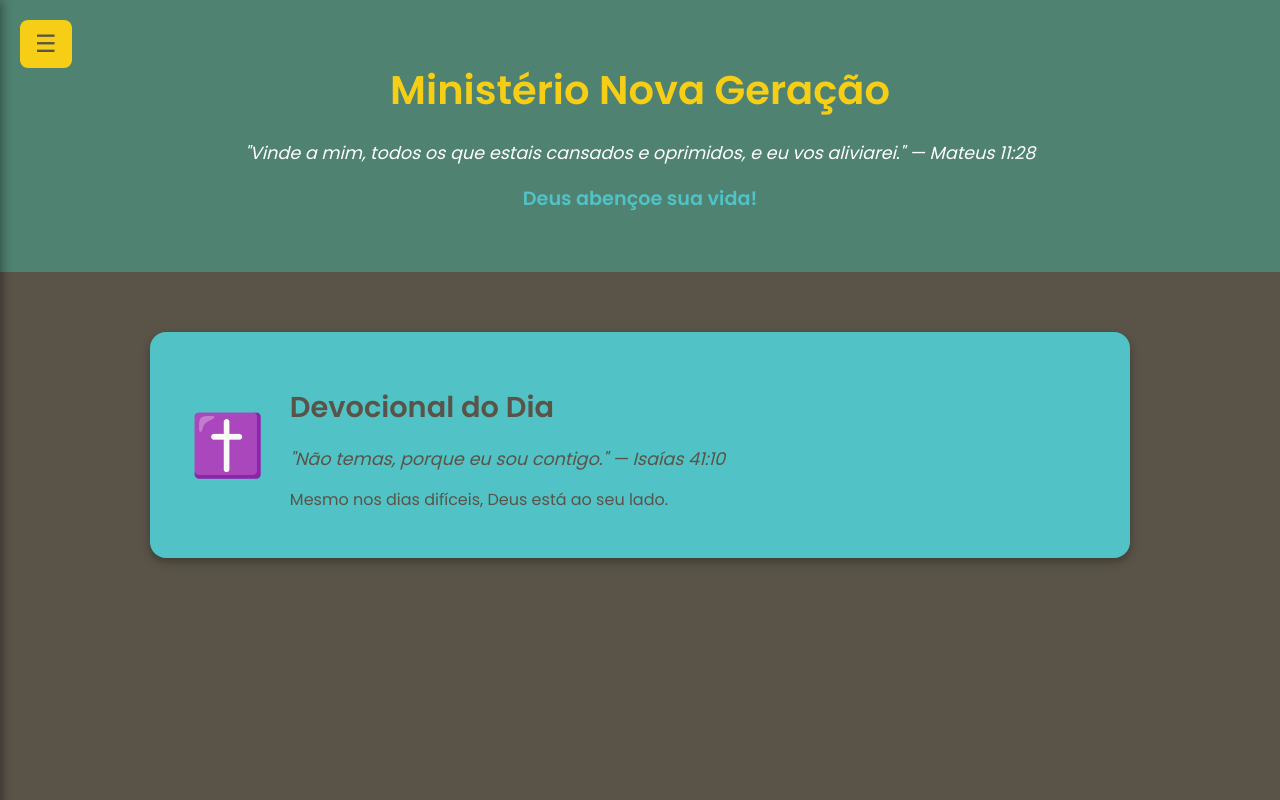
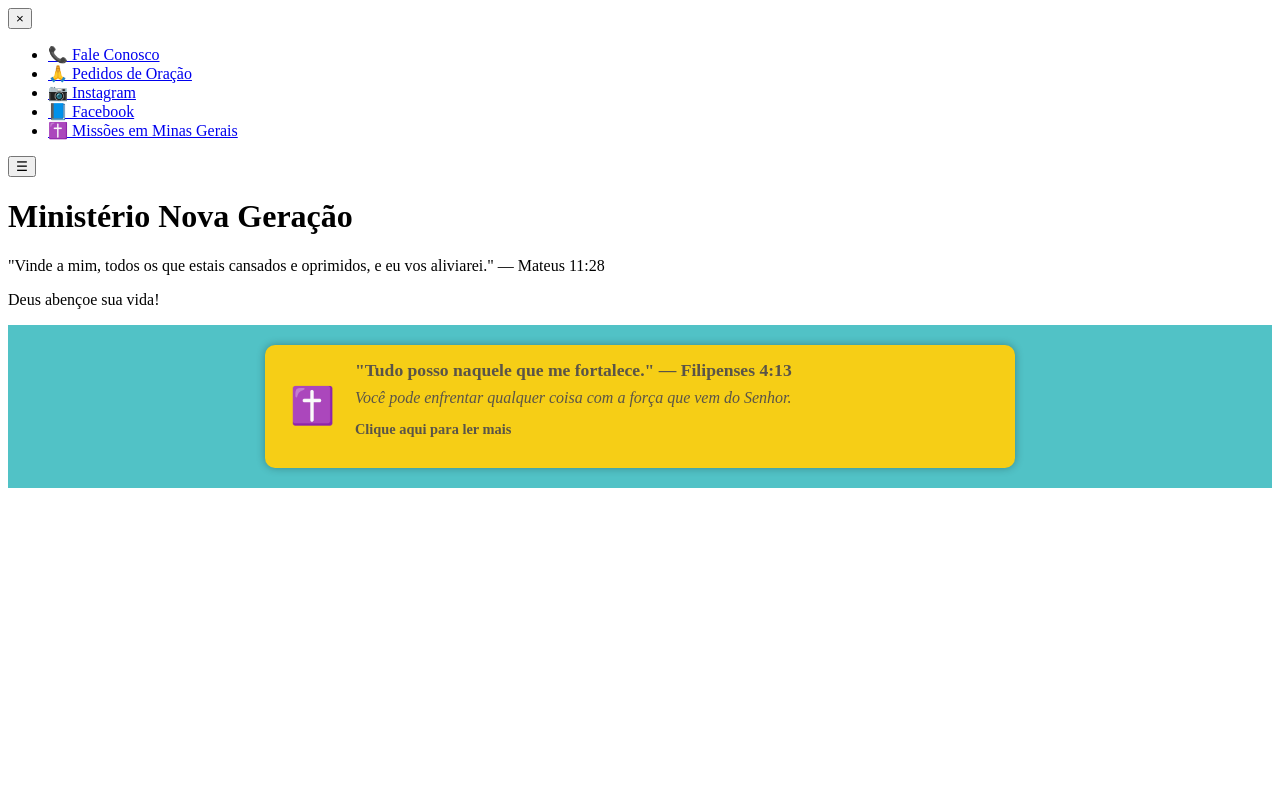
Before and after one commit to MatheusArrudaah/igreja_site, a plain HTML site: page index.html in a window 1280 px wide. Drawn offline with Linux system fonts and the light colour scheme.

Commit message:
Add files via upload

```diff
--- a/index.html
+++ b/index.html
@@ -4,40 +4,18 @@
     <meta charset="UTF-8" />
     <title>Ministério Nova Geração</title>
     <link rel="stylesheet" href="style.css" />
-    <link
-      href="https://fonts.googleapis.com/css2?family=Poppins:wght@400;600&display=swap"
-      rel="stylesheet"
-    />
+    <link href="https://fonts.googleapis.com/css2?family=Poppins:wght@400;600&display=swap" rel="stylesheet" />
 </head>
 <body>
+
     <!-- MENU LATERAL -->
     <div id="sidebar" class="sidebar hidden">
         <button id="close-menu">×</button>
         <ul>
-            <li>
-              <a href="https://wa.me/5541998372458" target="_blank"
-                >📞 Fale Conosco</a
-              >
-            </li>
-            <li>
-              <a href="https://forms.gle/vp6sKbCb38VL24Yp8" target="_blank"
-                >🙏 Pedidos de Oração</a
-              >
-            </li>
-            <li>
-              <a
-                href="https://www.instagram.com/_ministerio_nova_geracao_?igsh=OXd3bXFpc2pkdG1p"
-                target="_blank"
-                >📷 Instagram</a
-              >
-            </li>
-            <li>
-              <a
-                href="https://www.facebook.com/share/1Bq1hBTDbi/"
-                target="_blank"
-                >📘 Facebook</a
-              >
-            </li>
+            <li><a href="https://wa.me/5541998372458" target="_blank">📞 Fale Conosco</a></li>
+            <li><a href="#">🙏 Pedidos de Oração</a></li>
+            <li><a href="https://www.instagram.com/_ministerio_nova_geracao_?igsh=OXd3bXFpc2pkdG1p" target="_blank">📷 Instagram</a></li>
+            <li><a href="https://www.facebook.com/share/1Bq1hBTDbi/" target="_blank">📘 Facebook</a></li>
             <li><a href="#">✝️ Missões em Minas Gerais</a></li>
         </ul>
     </div>
@@ -48,25 +26,38 @@
     <!-- TOPO -->
     <header class="topo">
         <h1>Ministério Nova Geração</h1>
-        <p class="versiculo">
-          "Vinde a mim, todos os que estais cansados e oprimidos, e eu vos
-          aliviarei." — Mateus 11:28
-        </p>
-        <p class="boas-vindas"><strong>Deus abençoe sua vida!</strong></p>
+        <p class="versiculo">"Vinde a mim, todos os que estais cansados e oprimidos, e eu vos aliviarei." — Mateus 11:28</p>
+        <p class="boas-vindas">Deus abençoe sua vida!</p>
     </header>
 
-    <!-- DEVOCIONAL DO DIA -->
-    <section class="devocional-box">
-        <div class="devocional-content">
-            <div class="devocional-icon">✝️</div>
-            <div class="devocional-texto">
-                <h2>Devocional do Dia</h2>
-                <p id="versiculo-dia" class="versiculo-dia"></p>
-                <p id="reflexao-dia" class="reflexao"></p>
+    <!-- DEVOCIONAL -->
+    <section id="devocional" class="devocional">
+        <div class="devocional-box" id="devocional-box">
+            <span class="cruz">✝️</span>
+            <div>
+                <p class="versiculo-curto" id="versiculo-curto">"Tudo posso naquele que me fortalece." — Filipenses 4:13</p>
+                <p class="reflexao-curta" id="reflexao-curta">Você pode enfrentar qualquer coisa com a força que vem do Senhor.</p>
+                <p class="clique-info">Clique aqui para ler mais</p>
             </div>
         </div>
     </section>
 
+    <!-- POPUP DEVOCIONAL -->
+    <div id="popup-devocional" class="popup hidden">
+        <div class="popup-content">
+            <button id="close-popup" class="close-popup">×</button>
+            <h2>Devocional do Dia</h2>
+            <p class="versiculo-popup" id="versiculo-popup">"Tudo posso naquele que me fortalece." — Filipenses 4:13</p>
+            <p class="reflexao-popup" id="reflexao-popup">
+                Você pode enfrentar qualquer coisa com a força que vem do Senhor. Confie e descanse no cuidado divino todos os dias.
+            </p>
+            <p class="oracao-popup" id="oracao-popup">
+                Senhor, fortalece-me para que eu possa enfrentar os desafios com fé e coragem. Que eu seja instrumento do teu amor e paz.
+            </p>
+            <a id="link-capitulo" href="https://www.bibliaonline.com.br/nvi/filipenses/4" target="_blank" class="botao-capitulo">Ler capítulo completo</a>
+        </div>
+    </div>
+
     <script src="script.js"></script>
 </body>
 </html>
--- a/script.js
+++ b/script.js
@@ -1,4 +1,4 @@
-// Menu
+// Menu lateral continua o mesmo
 const openMenu = document.getElementById('open-menu');
 const closeMenu = document.getElementById('close-menu');
 const sidebar = document.getElementById('sidebar');
@@ -17,39 +17,23 @@ document.addEventListener('click', (e) => {
     }
 });
 
-// Devocionais diários
-const devocionais = [
-    {
-        versiculo: '"O Senhor é o meu pastor, nada me faltará." — Salmo 23:1',
-        reflexao: 'Deus cuida de cada detalhe da sua vida. Confie na provisão dEle.'
-    },
-    {
-        versiculo: '"Lâmpada para os meus pés é a tua palavra." — Salmo 119:105',
-        reflexao: 'A Palavra de Deus guia nosso caminho. Leia, medite, viva.'
-    },
-    {
-        versiculo: '"Entrega o teu caminho ao Senhor; confia nele, e ele o fará." — Salmo 37:5',
-        reflexao: 'Não tente controlar tudo. Entregue e descanse em Deus.'
-    },
-    {
-        versiculo: '"Tudo posso naquele que me fortalece." — Filipenses 4:13',
-        reflexao: 'Você pode enfrentar qualquer coisa com a força que vem do Senhor.'
-    },
-    {
-        versiculo: '"Não temas, porque eu sou contigo." — Isaías 41:10',
-        reflexao: 'Mesmo nos dias difíceis, Deus está ao seu lado.'
-    },
-    {
-        versiculo: '"Bem-aventurados os que choram, porque serão consolados." — Mateus 5:4',
-        reflexao: 'A dor pode durar uma noite, mas a alegria vem pela manhã.'
-    },
-    {
-        versiculo: '"Buscai primeiro o Reino de Deus." — Mateus 6:33',
-        reflexao: 'Priorize o espiritual. O resto será acrescentado.'
+// Devocional pop-up
+
+const devocionalBox = document.getElementById('devocional-box');
+const popup = document.getElementById('popup-devocional');
+const closePopup = document.getElementById('close-popup');
+
+devocionalBox.addEventListener('click', () => {
+    popup.classList.remove('hidden');
+});
+
+closePopup.addEventListener('click', () => {
+    popup.classList.add('hidden');
+});
+
+// Fecha popup se clicar fora do conteúdo
+popup.addEventListener('click', (e) => {
+    if (e.target === popup) {
+        popup.classList.add('hidden');
     }
-];
-
-// Mostra o devocional do dia da semana
-const dia = new Date().getDay(); // 0 = domingo
-document.getElementById('versiculo-dia').textContent = devocionais[dia].versiculo;
-document.getElementById('reflexao-dia').textContent = devocionais[dia].reflexao;
+});
--- a/style.css
+++ b/style.css
@@ -1,145 +1,126 @@
-body {
-    font-family: 'Poppins', sans-serif;
-    background-color: rgb(90, 84, 72); /* Marrom escuro */
-    color: white;
-    margin: 0;
-    padding: 0;
-    overflow-x: hidden;
+/* Devocional */
+
+.devocional {
+    background-color: rgb(81, 194, 198); /* Cor 3 */
+    padding: 20px;
+    display: flex;
+    justify-content: center;
 }
 
-/* TOPO */
-.topo {
-    background-color: rgb(79, 130, 113); /* Verde escuro */
-    padding: 60px 20px 40px;
-    text-align: center;
+.devocional-box {
+    background-color: rgb(246, 206, 22); /* Cor 1 */
+    color: rgb(90, 84, 72); /* Cor 4 */
+    padding: 15px 25px;
+    border-radius: 10px;
+    cursor: pointer;
+    display: flex;
+    align-items: center;
+    max-width: 700px;
+    width: 100%;
+    box-shadow: 0 0 8px rgba(0,0,0,0.3);
+    user-select: none;
+    transition: background-color 0.3s ease;
 }
 
-.topo h1 {
-    margin: 0;
-    font-size: 2.5em;
-    font-weight: 600;
-    color: rgb(246, 206, 22); /* Amarelo dourado */
+.devocional-box:hover {
+    background-color: rgb(230, 190, 20);
 }
 
-.versiculo {
-    margin-top: 20px;
-    font-size: 1.1em;
-    font-style: italic;
-    color: white;
+.cruz {
+    font-size: 36px;
+    margin-right: 20px;
 }
 
-.boas-vindas {
-    margin-top: 10px;
-    font-size: 1.2em;
-    font-weight: 500;
-    color: rgb(81, 194, 198); /* Azul piscina */
+.versiculo-curto {
+    font-weight: 600;
+    font-size: 1.1em;
+    margin: 0 0 8px 0;
 }
 
-/* BOTÃO MENU */
-#open-menu {
-    position: absolute;
-    top: 20px;
-    left: 20px;
-    background-color: rgb(246, 206, 22); /* Amarelo */
-    color: rgb(90, 84, 72); /* Marrom escuro */
-    border: none;
-    font-size: 24px;
-    padding: 10px 15px;
-    border-radius: 8px;
-    cursor: pointer;
-    z-index: 999;
+.reflexao-curta {
+    margin: 0 0 5px 0;
+    font-style: italic;
 }
 
-/* MENU LATERAL */
-.sidebar {
+.clique-info {
+    font-size: 0.9em;
+    color: rgb(90, 84, 72);
+    font-weight: 600;
+}
+
+/* Popup Devocional */
+
+.popup {
     position: fixed;
     top: 0;
     left: 0;
-    width: 250px;
+    width: 100%;
     height: 100%;
-    background-color: rgb(90, 84, 72); /* Marrom escuro */
-    padding: 20px;
-    box-shadow: 2px 0 10px rgba(0, 0, 0, 0.4);
-    z-index: 1000;
-    transform: translateX(-100%);
-    transition: transform 0.3s ease;
+    background: rgba(0,0,0,0.6);
+    display: flex;
+    justify-content: center;
+    align-items: center;
+    z-index: 2000;
 }
 
-.sidebar.show {
-    transform: translateX(0);
+.popup.hidden {
+    display: none;
 }
 
-.sidebar ul {
-    list-style: none;
-    padding: 0;
-    margin-top: 40px;
+.popup-content {
+    background-color: rgb(90, 84, 72); /* Cor 4 */
+    color: white;
+    padding: 25px 30px;
+    border-radius: 15px;
+    max-width: 600px;
+    width: 90%;
+    box-shadow: 0 0 10px rgba(0,0,0,0.7);
+    position: relative;
 }
 
-.sidebar li {
-    margin: 15px 0;
-}
-
-.sidebar a {
-    text-decoration: none;
-    color: rgb(81, 194, 198); /* Azul piscina */
-    font-size: 1.1em;
-    font-weight: bold;
-}
-
-#close-menu {
+.close-popup {
+    position: absolute;
+    top: 15px;
+    right: 15px;
+    font-size: 28px;
     background: none;
     border: none;
     color: white;
-    font-size: 28px;
-    position: absolute;
-    top: 10px;
-    right: 15px;
     cursor: pointer;
 }
 
-/* DEVOCIONAL */
-.devocional-box {
-    background-color: rgb(90, 84, 72); /* Fundo marrom escuro */
-    padding: 60px 20px;
-    display: flex;
-    justify-content: center;
-    align-items: center;
+.popup-content h2 {
+    margin-top: 0;
+    margin-bottom: 20px;
 }
 
-.devocional-content {
-    background-color: rgb(81, 194, 198); /* Azul piscina */
-    border-radius: 16px;
-    padding: 30px 40px;
-    display: flex;
-    align-items: center;
-    max-width: 900px;
-    width: 100%;
-    box-shadow: 0 4px 10px rgba(0, 0, 0, 0.3);
-    flex-wrap: wrap;
-}
-
-.devocional-icon {
-    font-size: 60px;
-    color: rgb(246, 206, 22); /* Amarelo da logo */
-    margin-right: 25px;
-    flex-shrink: 0;
-}
-
-.devocional-texto h2 {
-    font-size: 1.8em;
-    color: rgb(90, 84, 72); /* Marrom escuro */
+.versiculo-popup {
+    font-weight: 600;
+    font-size: 1.2em;
     margin-bottom: 15px;
 }
 
-.versiculo-dia {
+.reflexao-popup {
+    margin-bottom: 20px;
     font-style: italic;
-    font-size: 1.1em;
-    color: rgb(90, 84, 72);
-    margin-bottom: 10px;
 }
 
-.reflexao {
-    font-size: 1em;
-    color: rgb(90, 84, 72);
+.oracao-popup {
+    margin-bottom: 25px;
     line-height: 1.5em;
 }
+
+.botao-capitulo {
+    background-color: rgb(246, 206, 22);
+    color: rgb(90, 84, 72);
+    padding: 12px 25px;
+    text-decoration: none;
+    font-weight: 600;
+    border-radius: 10px;
+    display: inline-block;
+    transition: background-color 0.3s ease;
+}
+
+.botao-capitulo:hover {
+    background-color: rgb(230, 190, 20);
+}
```
